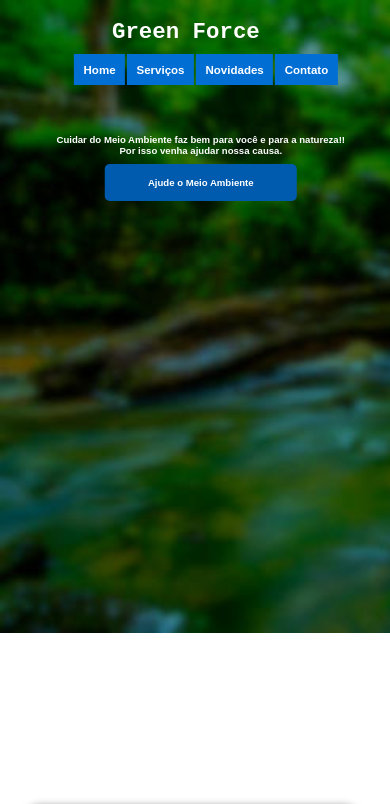
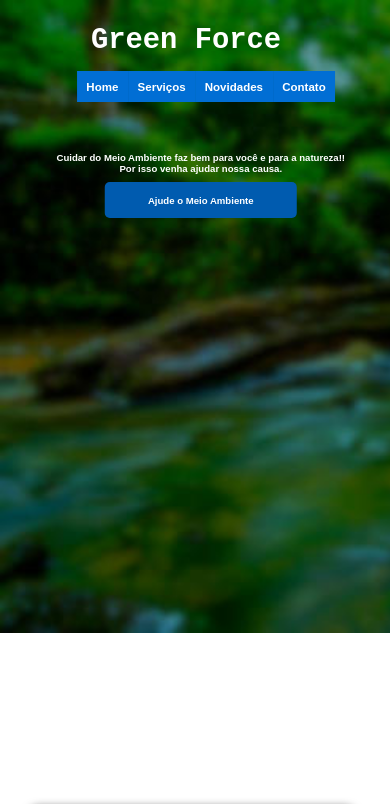
Before and after one commit to pedrohenriquebraga/green-force, a plain HTML site: page index.html in a window 390 px wide. Shown: the top 804 px of the page. Drawn offline with Linux system fonts and the light colour scheme.

Commit message:
fix the responsive

```diff
--- a/style.css
+++ b/style.css
@@ -4,6 +4,7 @@ html {
 
 body {
     margin: 0;
+    padding: 0;
     font-family: Arial, Helvetica, sans-serif;
 }
 
@@ -20,14 +21,15 @@ header {
     background-size: cover;
 }
 
-header #navegacao h1 {
-    font-size: 3.5rem;
+header h1 {
+    font-size: 4.5rem;
     color: white;
     font-family: 'Courier New', Courier, monospace;
 }
 
-header #navegacao li {
-    display: inline-block;
+header #navegacao ul {
+    display: flex;
+    flex-direction: row;
     list-style: none;
 }
 
@@ -130,7 +132,10 @@ aside #slider #slide {
 
 aside #slider #slide .slide {
     width: 80%;
+    max-width: 800px;
+    min-width: 300px;
     height: 70vh;
+    min-height: 300px;
     transition: opacity 600ms;
     margin: auto;
     opacity: 0;
```
